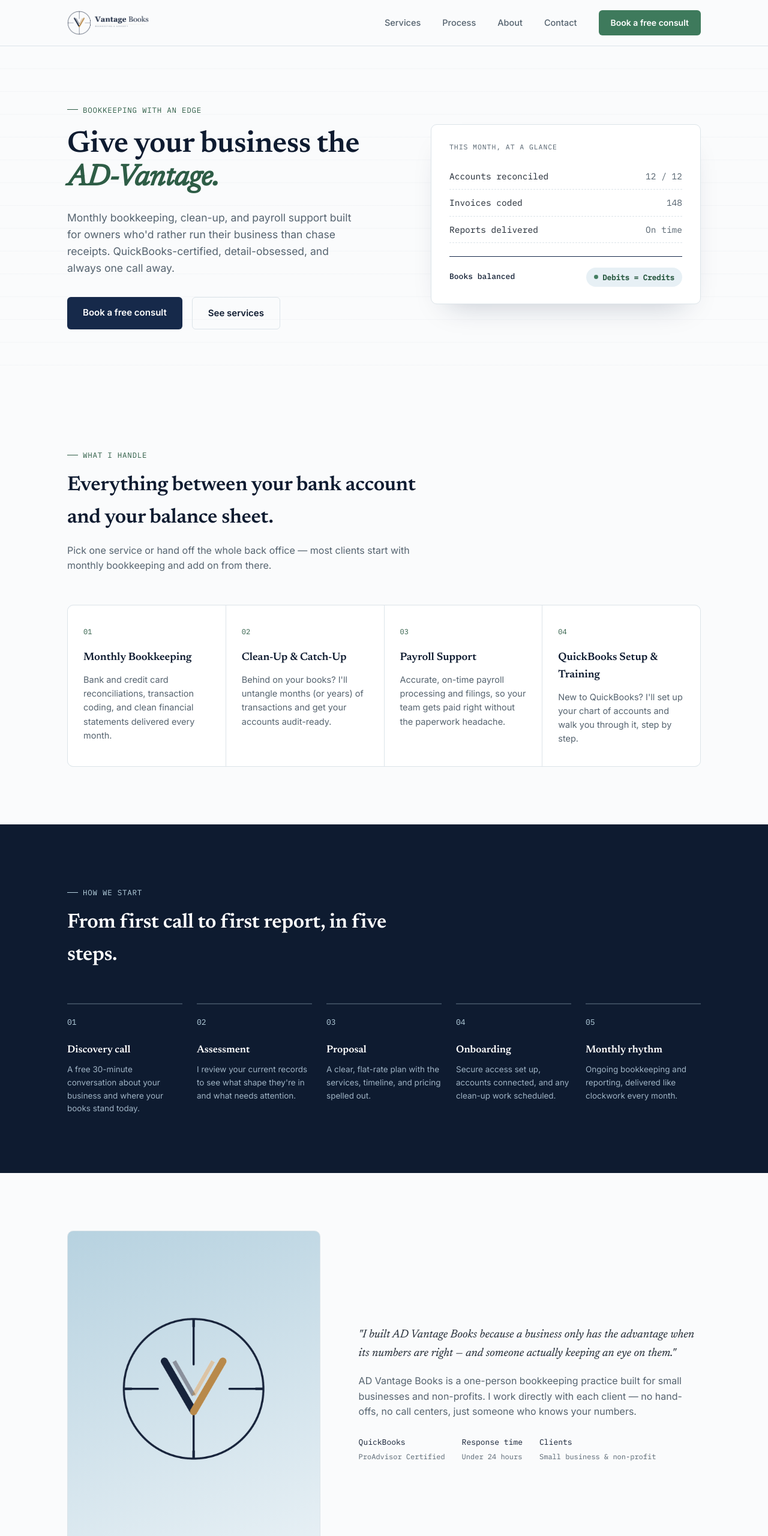
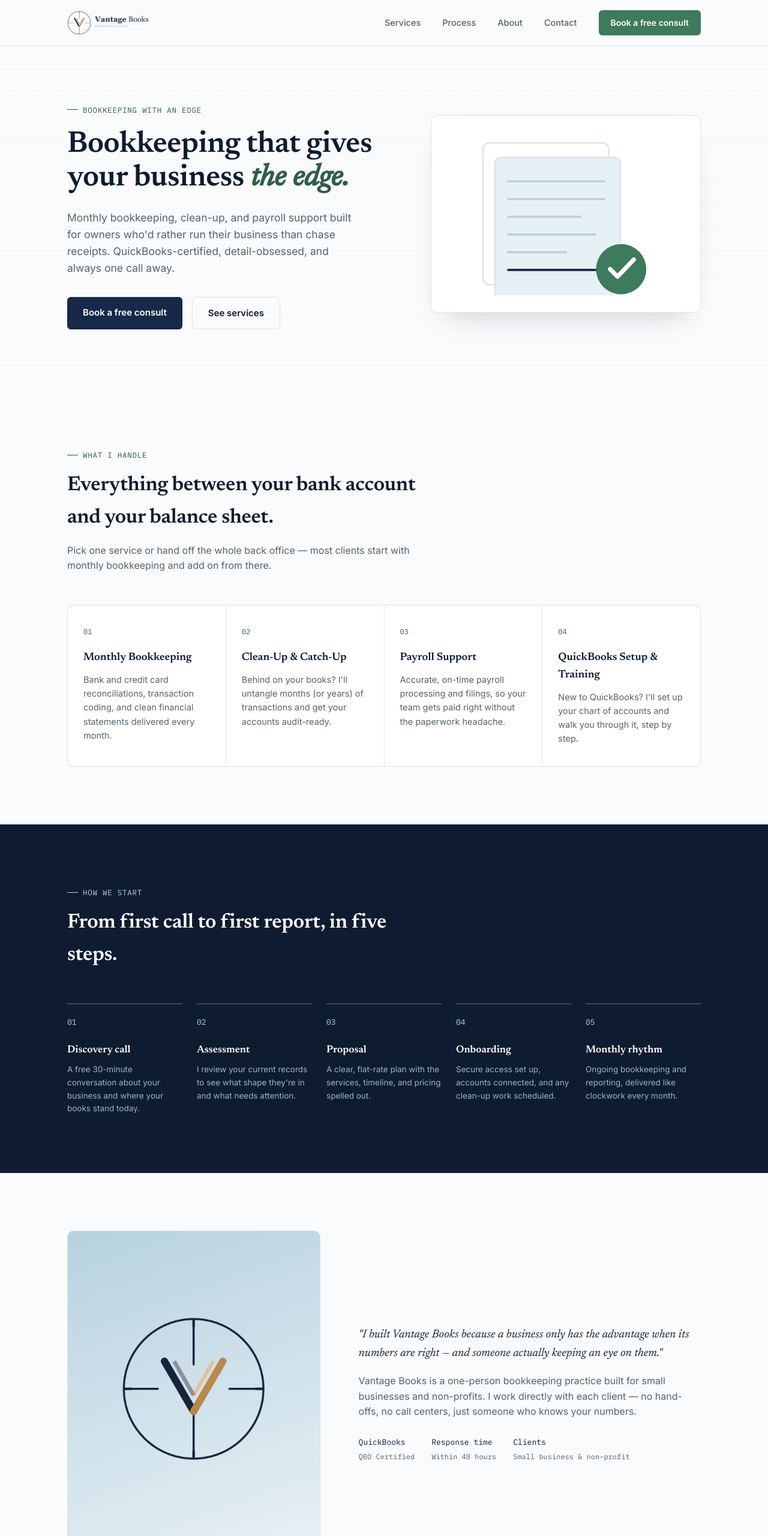
Before and after one commit to vantagebooksllc/vantage-books-site, a plain HTML site: page index.html in a window 1280 px wide. Shown: the top 2560 px of the page at 60% size. Drawn offline with Linux system fonts and the light colour scheme.

Commit message:
Update branding from AD Vantage to Vantage Books

```diff
--- a/index.html
+++ b/index.html
@@ -3,7 +3,7 @@
 <head>
 <meta charset="UTF-8">
 <meta name="viewport" content="width=device-width, initial-scale=1.0">
-<title>AD Vantage Books — Bookkeeping for Small Business</title>
+<title>Vantage Books — Bookkeeping for Small Business</title>
 <link rel="preconnect" href="https://fonts.googleapis.com">
 <link href="https://fonts.googleapis.com/css2?family=Newsreader:ital,opsz,wght@0,6..72,400;0,6..72,500;0,6..72,600;1,6..72,400&family=Inter:wght@400;500;600;700&family=IBM+Plex+Mono:wght@400;500&display=swap" rel="stylesheet">
 <style>
@@ -121,7 +121,9 @@
   .ledger-card{
     background:#fff; border:1px solid var(--line); border-radius:10px;
     padding:28px 30px; box-shadow:0 24px 48px -28px rgba(16,34,64,0.28);
+    display:flex; align-items:center; justify-content:center;
   }
+  .ledger-card svg{width:100%; max-width:320px; height:auto; display:block;}
   .ledger-card .cap{
     font-family:'IBM Plex Mono', monospace; font-size:11.5px; color:var(--ink-soft);
     text-transform:uppercase; letter-spacing:0.08em; margin-bottom:18px; display:block;
@@ -271,7 +273,7 @@
   <div class="wrap hero-grid">
     <div>
       <span class="eyebrow">Bookkeeping with an edge</span>
-      <h1>Give your business the <em>AD-Vantage.</em></h1>
+      <h1>Bookkeeping that gives your business <em>the edge.</em></h1>
       <p class="lede">Monthly bookkeeping, clean-up, and payroll support built for owners who'd rather run their business than chase receipts. QuickBooks-certified, detail-obsessed, and always one call away.</p>
       <div class="btn-row">
         <a class="btn-primary" href="#contact">Book a free consult</a>
@@ -279,14 +281,18 @@
       </div>
     </div>
     <div class="ledger-card">
-      <span class="cap">This month, at a glance</span>
-      <div class="ledger-row"><span>Accounts reconciled</span><span class="amt">12 / 12</span></div>
-      <div class="ledger-row"><span>Invoices coded</span><span class="amt">148</span></div>
-      <div class="ledger-row"><span>Reports delivered</span><span class="amt">On time</span></div>
-      <div class="balance-bar">
-        <span class="label">Books balanced</span>
-        <span class="balance-pill"><span class="dot"></span>Debits = Credits</span>
-      </div>
+      <svg viewBox="0 0 260 220" xmlns="http://www.w3.org/2000/svg" role="img" aria-label="Decorative ledger illustration">
+        <rect x="18" y="14" width="170" height="192" rx="8" fill="#fff" stroke="var(--line)" stroke-width="2"/>
+        <rect x="34" y="34" width="170" height="192" rx="8" fill="var(--powder-light)" stroke="var(--line)" stroke-width="2"/>
+        <line x1="52" y1="66" x2="182" y2="66" stroke="var(--powder)" stroke-width="3" stroke-linecap="round"/>
+        <line x1="52" y1="90" x2="182" y2="90" stroke="var(--powder)" stroke-width="3" stroke-linecap="round"/>
+        <line x1="52" y1="114" x2="150" y2="114" stroke="var(--powder)" stroke-width="3" stroke-linecap="round"/>
+        <line x1="52" y1="138" x2="170" y2="138" stroke="var(--powder)" stroke-width="3" stroke-linecap="round"/>
+        <line x1="52" y1="162" x2="130" y2="162" stroke="var(--powder)" stroke-width="3" stroke-linecap="round"/>
+        <line x1="52" y1="186" x2="182" y2="186" stroke="var(--navy)" stroke-width="3" stroke-linecap="round"/>
+        <circle cx="205" cy="185" r="34" fill="var(--green)"/>
+        <path d="M190 185 L200 195 L222 172" fill="none" stroke="#fff" stroke-width="6" stroke-linecap="round" stroke-linejoin="round"/>
+      </svg>
     </div>
   </div>
 </section>
@@ -365,35 +371,12 @@
       <img src="logo-icon.png" alt="Vantage Books icon" class="about-logo-icon">
     </div>
     <div class="about-copy">
-      <p>"I built AD Vantage Books because a business only has the advantage when its numbers are right — and someone actually keeping an eye on them."</p>
-      <p>AD Vantage Books is a one-person bookkeeping practice built for small businesses and non-profits. I work directly with each client — no hand-offs, no call centers, just someone who knows your numbers.</p>
+      <p>"I built Vantage Books because a business only has the advantage when its numbers are right — and someone actually keeping an eye on them."</p>
+      <p>Vantage Books is a one-person bookkeeping practice built for small businesses and non-profits. I work directly with each client — no hand-offs, no call centers, just someone who knows your numbers.</p>
       <div class="creds">
-        <div>QuickBooks<span>ProAdvisor Certified</span></div>
-        <div>Response time<span>Under 24 hours</span></div>
+        <div>QuickBooks<span>QBO Certified</span></div>
+        <div>Response time<span>Within 48 hours</span></div>
         <div>Clients<span>Small business &amp; non-profit</span></div>
-      </div>
-    </div>
-  </div>
-</section>
-
-<section class="testimonials">
-  <div class="wrap">
-    <div class="section-head">
-      <span class="eyebrow">Client notes</span>
-      <h2>What it's like to hand off the books.</h2>
-    </div>
-    <div class="t-grid">
-      <div class="t-card">
-        <p>"I finally stopped dreading tax season. Every report shows up on time, and I actually understand my numbers now."</p>
-        <div class="t-who">Owner, Local Retail Shop<span>Client since 2023</span></div>
-      </div>
-      <div class="t-card">
-        <p>"Took over a year of messy books and had everything reconciled within a month. Genuinely a relief."</p>
-        <div class="t-who">Founder, Design Studio<span>Client since 2024</span></div>
-      </div>
-      <div class="t-card">
-        <p>"Payroll runs itself now. I don't think about it, which is exactly the point."</p>
-        <div class="t-who">Director, Non-Profit<span>Client since 2022</span></div>
       </div>
     </div>
   </div>
@@ -403,7 +386,7 @@
   <div class="wrap">
     <h2>Let's get your books in order.</h2>
     <p>Free 30-minute discovery call — no pressure, just a plan for where your books stand and what's next.</p>
-    <a class="btn-primary" href="mailto:hello@advantagebooks.com">Book a free consult</a>
+    <a class="btn-primary" href="mailto:adavis@advantagebooksct.com">Book a free consult</a>
   </div>
 </section>
 
@@ -419,7 +402,7 @@
     </ul>
   </div>
   <div class="wrap">
-    <p class="fine">© 2026 AD Vantage Books. Replace this template's placeholder contact details, credentials, and testimonials with your own before publishing.</p>
+    <p class="fine">© 2026 AD Vantage Bookkeeping LLC. All rights reserved.</p>
   </div>
 </footer>
 
```
